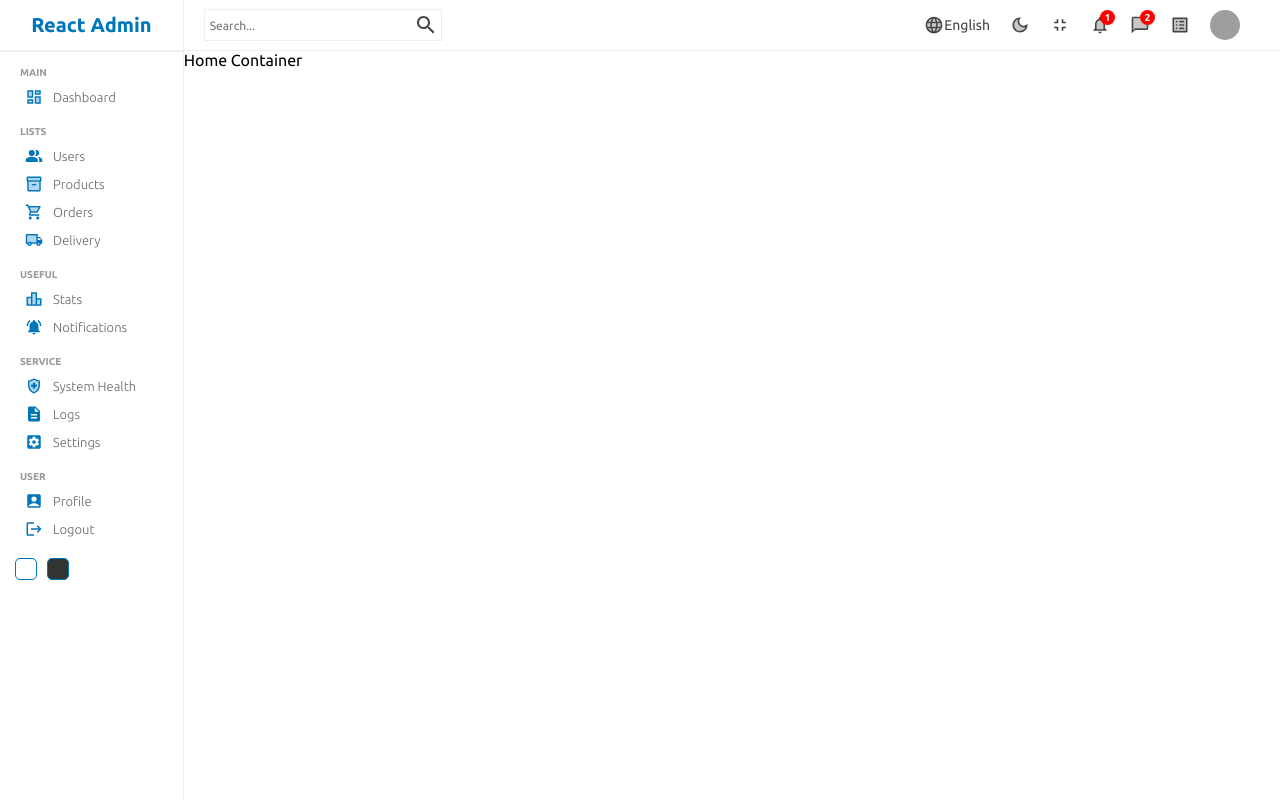
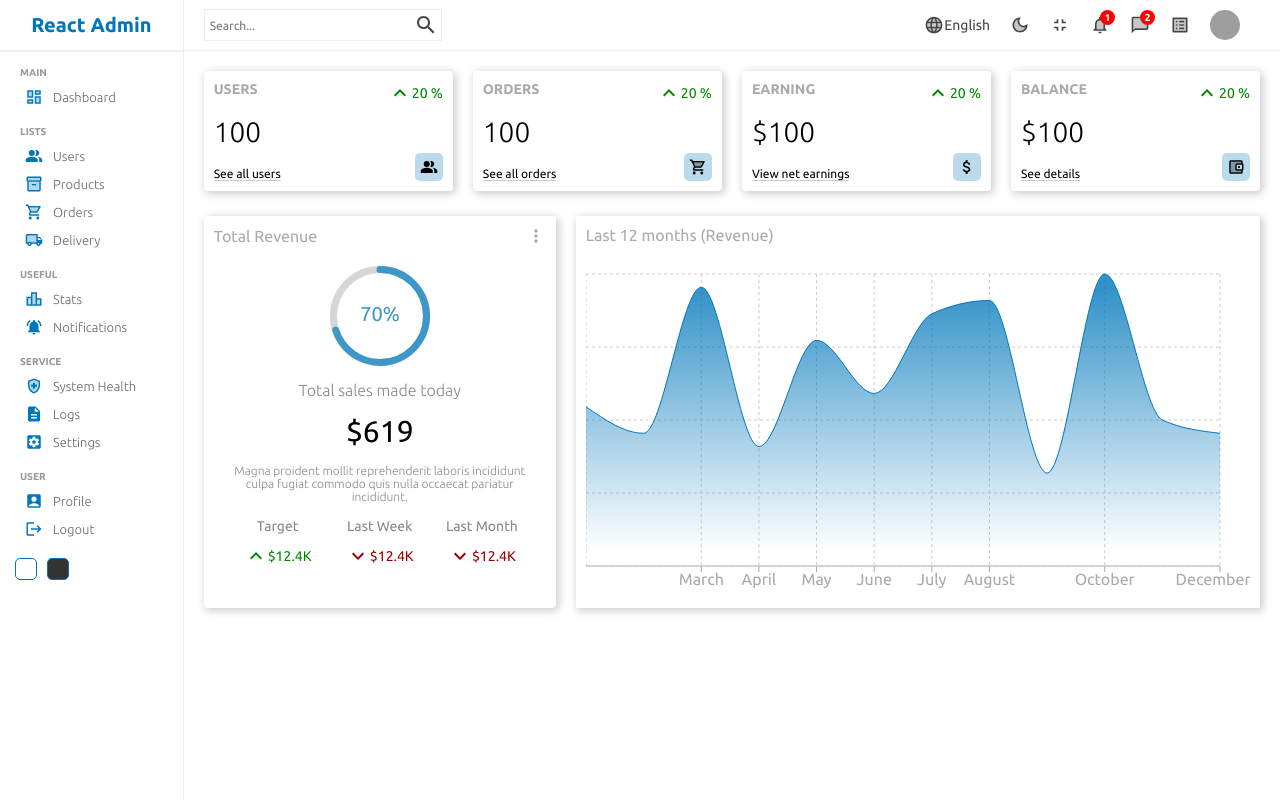
Before and after one commit to kanwal019/admin-panel, a React (Create React App) app: page / in a window 1280 px wide. Built offline with nearby package versions, Linux system fonts and the light colour scheme; grey boxes are pictures that could not be loaded.

Commit message:
Added charts and wigets to home

```diff
--- a/src/pages/home/Home.jsx
+++ b/src/pages/home/Home.jsx
@@ -1,7 +1,10 @@
+import "./home.scss";
 import React from 'react';
 import Sidebar from '../../components/sidebar/Sidebar';
 import Navbar from '../../components/navbar/Navbar';
-import "./home.scss";
+import Widget from '../../components/widget/Widget';
+import Featured from '../../components/featured/Featured';
+import Chart from '../../components/chart/Chart';
 
 const Home = () => {
   return (
@@ -9,7 +12,16 @@ const Home = () => {
       <Sidebar />
       <div className="homeContainer">
         <Navbar />
-        Home Container
+        <div className="widgets">
+          <Widget type="user" />
+          <Widget type="order" />
+          <Widget type="earning" />
+          <Widget type="balance" />
+        </div>
+        <div className="charts">
+          <Featured />
+          <Chart />
+        </div>
       </div>
     </div>
   )
--- a/src/pages/home/home.scss
+++ b/src/pages/home/home.scss
@@ -2,5 +2,15 @@
     display: flex;
     .homeContainer{
         flex: 6;
+
+        .widgets, .charts{
+            display: flex;
+            padding: 20px;
+            gap: 20px;
+        }
+
+        .charts{
+            padding: 5px 20px;
+        }
     }
 }
```
